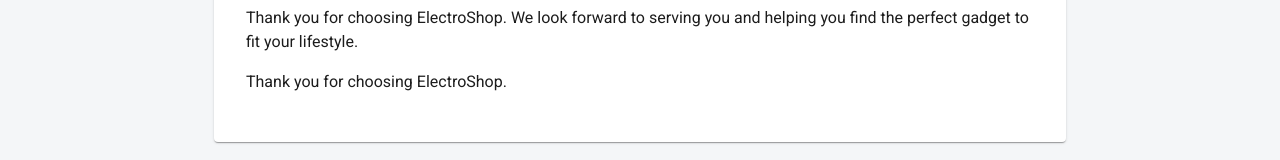
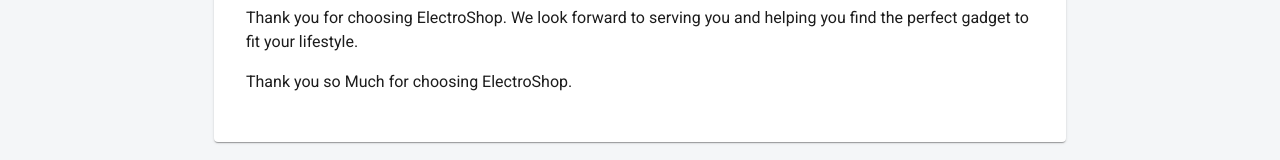
Before and after one commit to jyotiraul/ElectroShop, a React (Create React App) app in the folder frontend/: page /about in a window 1280 px wide. Shown: the part 428-588 px from the top of the page. Built offline with nearby package versions, Linux system fonts and the light colour scheme.

Commit message:
added line for testing purpose

```diff
--- a/frontend/src/pages/AboutUsPage.jsx
+++ b/frontend/src/pages/AboutUsPage.jsx
@@ -22,7 +22,7 @@
           Thank you for choosing ElectroShop. We look forward to serving you and helping you find the perfect gadget to fit your lifestyle.
         </Typography>
         <Typography variant="body1" paragraph>
-          Thank you for choosing ElectroShop.
+          Thank you so Much for choosing ElectroShop.
         </Typography>
       </Paper>
     </Container>
```
